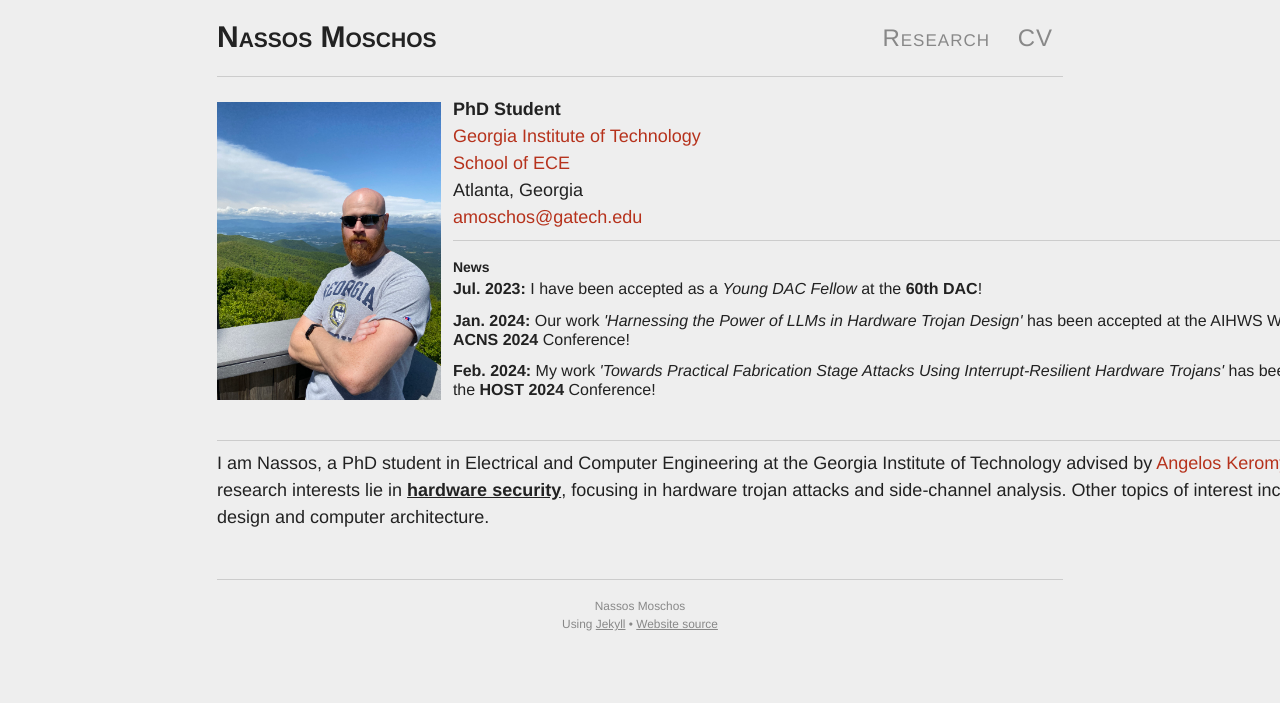
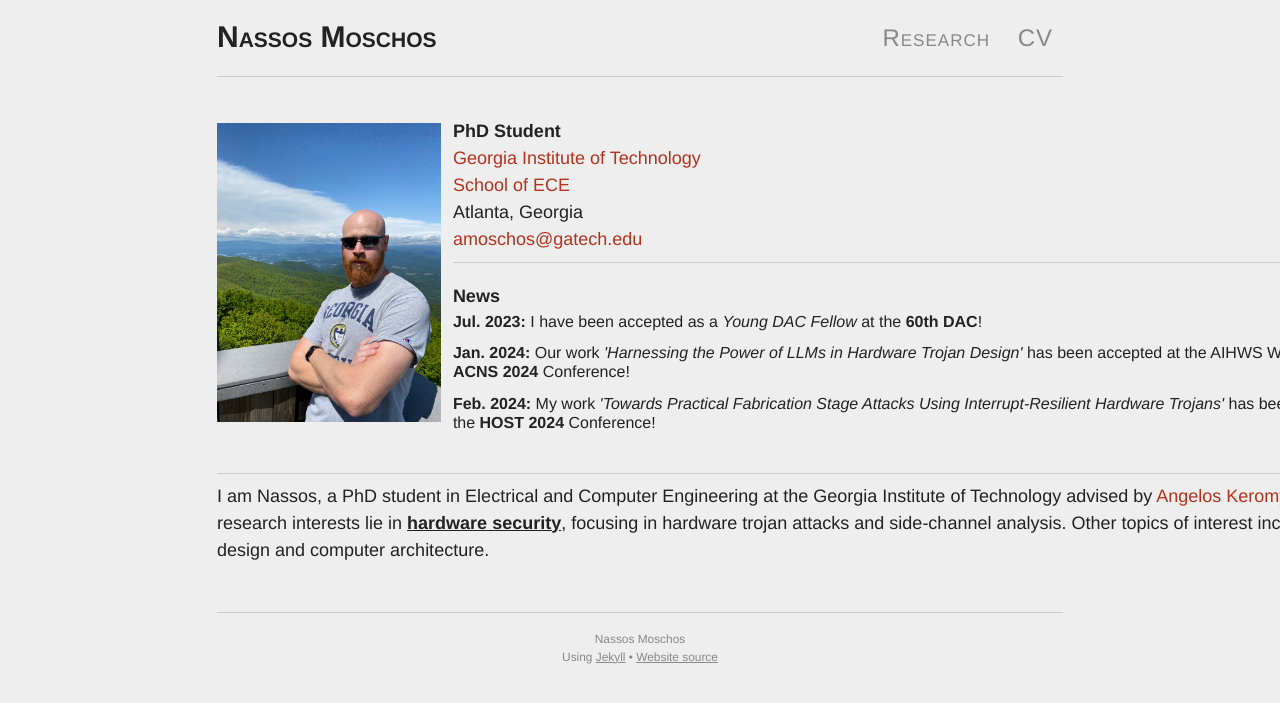
Before and after one commit to 0ena/0ena.github.io, a Jekyll site: the page built from index.md, in a window 1280 px wide. Shown: the top 703 px of the page. Built offline with Jekyll 4.4.1, drawn with Linux system fonts in a browser that asks for light colours; nearby versions of some CDN libraries; library files that are not in the unit come from our copies.

Commit message:
Update page.html

```diff
--- a/_layouts/page.html
+++ b/_layouts/page.html
@@ -5,7 +5,7 @@ layout: default
     <div class="container">
         <div class="row">
             <div class="col-4 bio-column">
-            <h5></h5>
+            <h2></h2>
             {% include image.html url="images/mountains.JPEG" caption="" width="224px" align="left" %}
 
             <b>PhD Student</b> <br>
@@ -19,7 +19,7 @@ layout: default
 -->
 
             <hr>
-            <h5>News</h5>
+            <h4>News</h4>
             <div class="news">
                 {% for item in site.data.news %}
                 <div class="entry"><b>{{item.date}}:</b> {{item.event}}</div>
```
